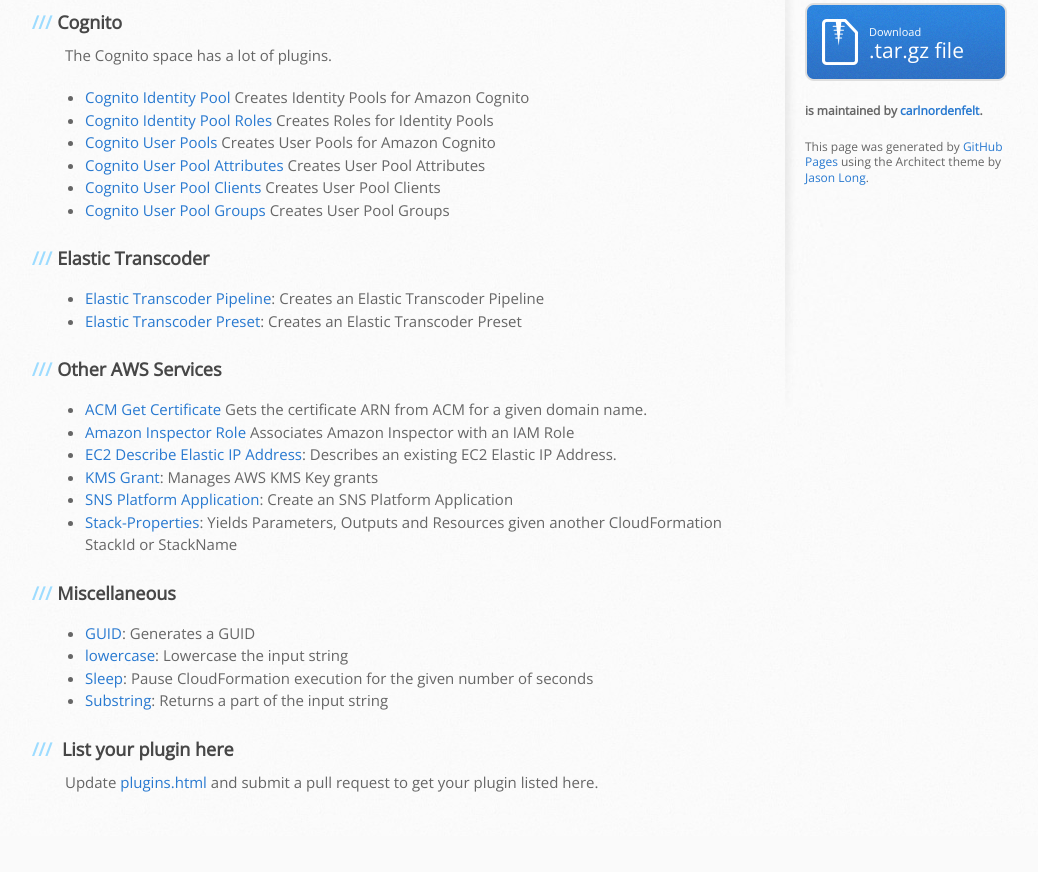
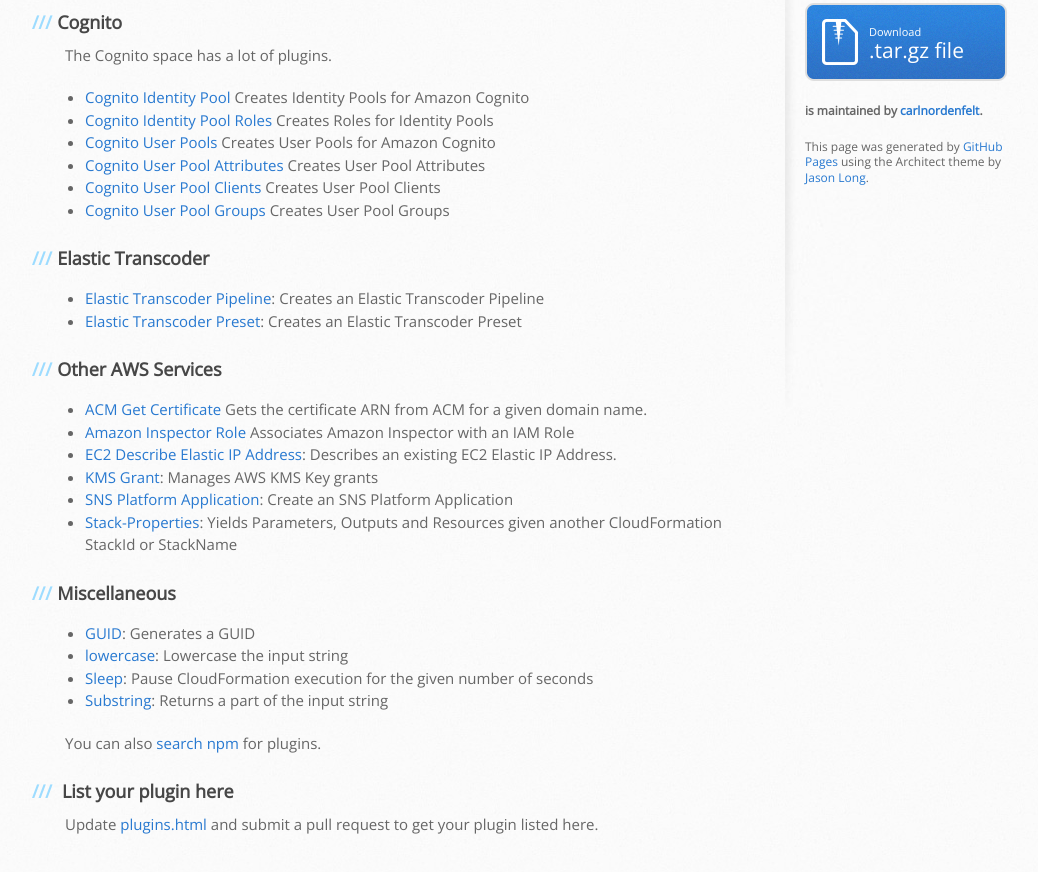
Before and after one commit to By-Nordenfelt-AB/lulo, a plain HTML site: page plugins.html in a window 1280 px wide. Shown: the part 363-1235 px from the top of the page, without its empty margins (105-1143 px from the left). Before the commit the page ends 1199 px from the top, so only its background shows below. Drawn offline with nearby package versions, Linux system fonts and the light colour scheme.

Commit message:
Update plugins.html

```diff
--- a/plugins.html
+++ b/plugins.html
@@ -116,6 +116,10 @@
                 </li>
             </ul>
 
+            <p>
+                You can also <a href="https://www.npmjs.com/search?q=lulo-plugin">search npm</a> for plugins.
+            </p>
+
             <h3>
                 <a id="list-your-plugin-here" class="anchor" href="#list-your-plugin-here" aria-hidden="true"><span
                         aria-hidden="true" class="octicon octicon-link"></span></a>List your plugin here</h3>
```
